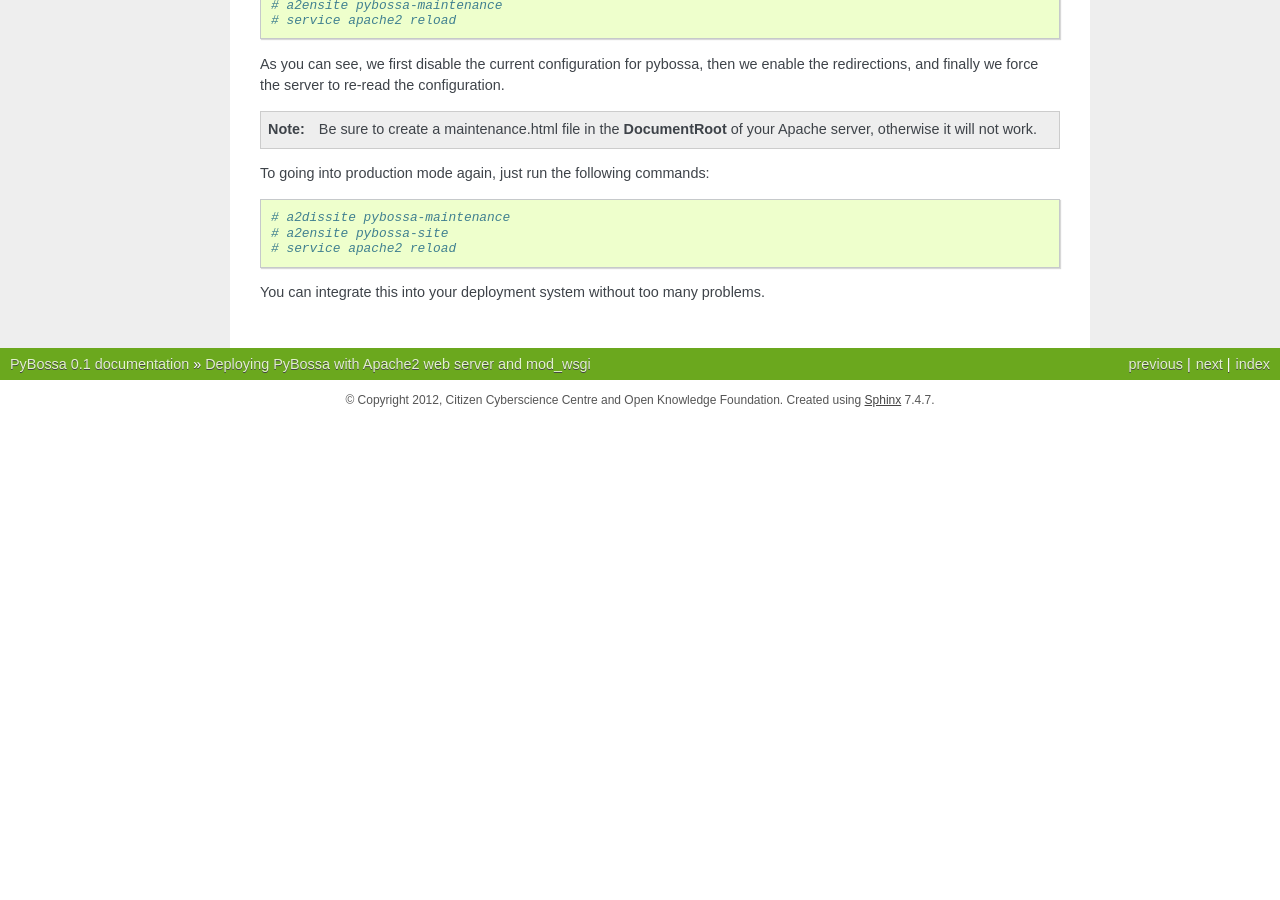
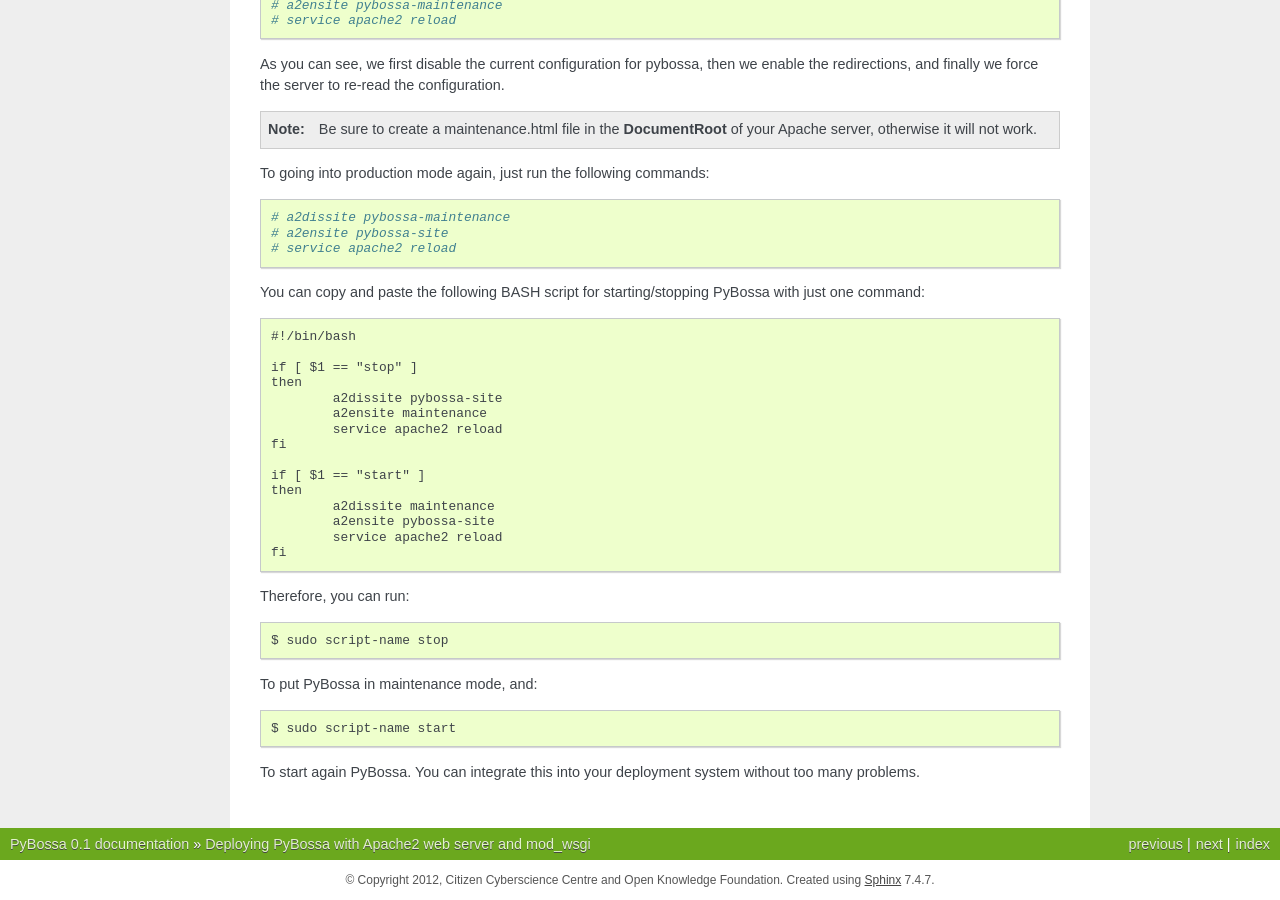
Before and after one commit to Scifabric/pybossa, a Sphinx documentation site: the page built from doc/apache2.rst, in a window 1280 px wide and 900 px high, scrolled down 2038 px. Built offline with Sphinx 7.4.7, drawn with Linux system fonts in a browser that asks for light colours; before the commit the page ends 2458 px from its top, so only the background shows below that.

Commit message:
Added a script to easily manage maintenance mode.  Please enter the commit message for your changes. Lines starting

```diff
--- a/doc/apache2.rst
+++ b/doc/apache2.rst
@@ -132,4 +132,32 @@ To going into production mode again, just run the following commands::
  # a2ensite pybossa-site
  # service apache2 reload
 
-You can integrate this into your deployment system without too many problems.
+You can copy and paste the following BASH script for starting/stopping
+PyBossa with just one command::
+
+
+    #!/bin/bash
+
+    if [ $1 == "stop" ]
+    then
+            a2dissite pybossa-site
+            a2ensite maintenance
+            service apache2 reload
+    fi
+
+    if [ $1 == "start" ]
+    then
+            a2dissite maintenance
+            a2ensite pybossa-site
+            service apache2 reload
+    fi
+
+Therefore, you can run::
+
+    $ sudo script-name stop
+
+To put PyBossa in maintenance mode, and::
+
+    $ sudo script-name start
+
+To start again PyBossa. You can integrate this into your deployment system without too many problems.
```
